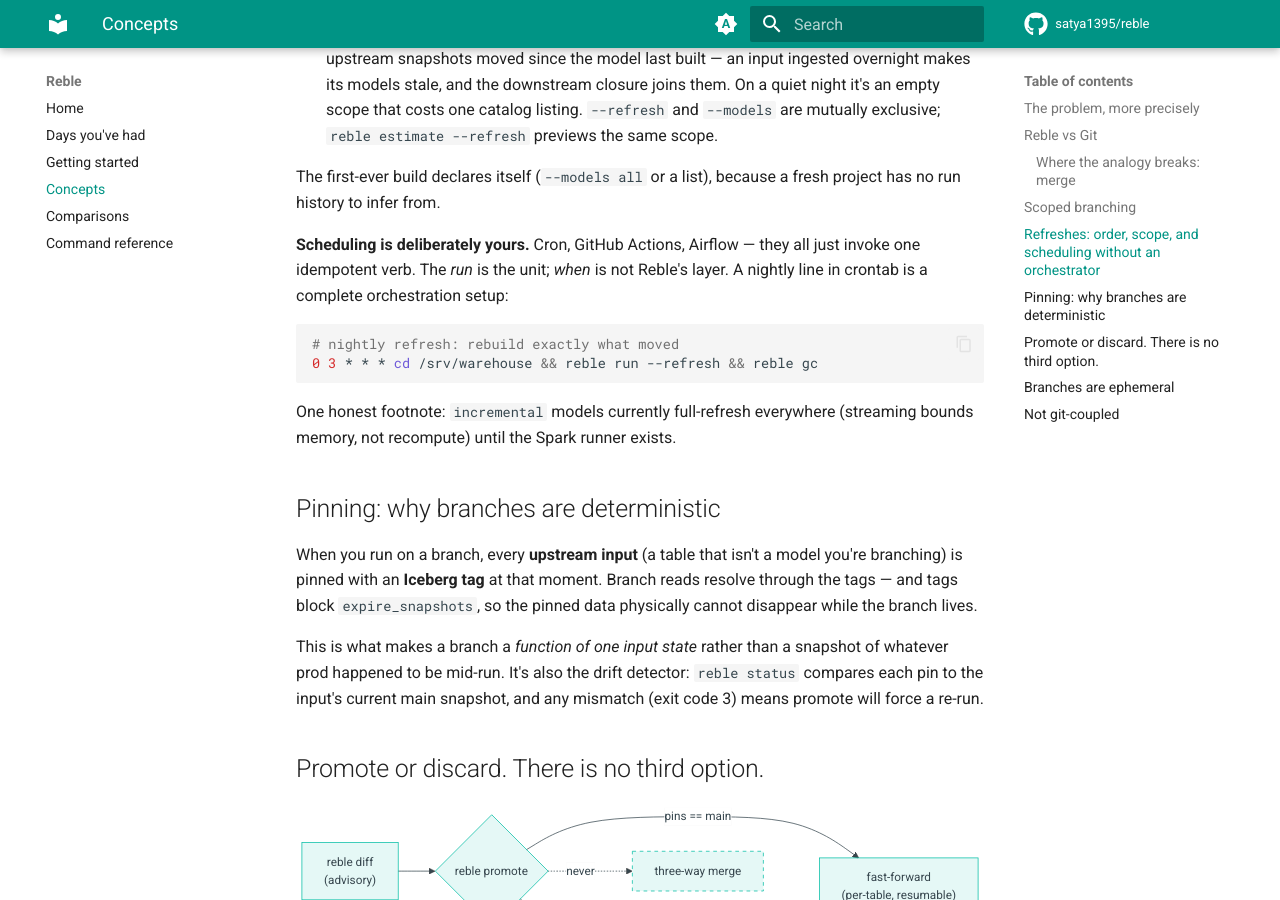
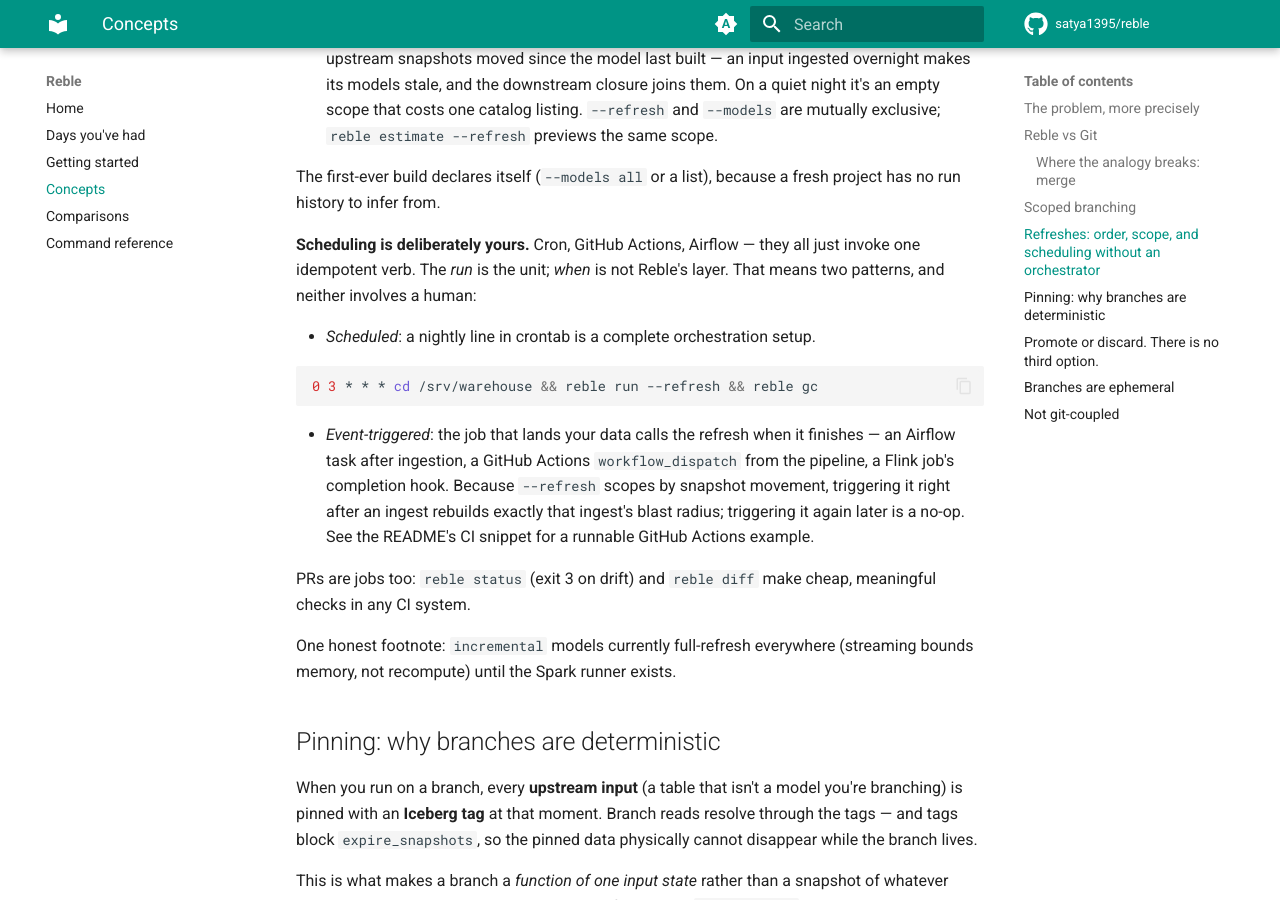
Before and after one commit to satya1395/reble, an MkDocs documentation site: the page built from docs/concepts.md, in a window 1280 px wide and 900 px high, scrolled down 2288 px. Built offline with MkDocs 1.6.1 and Material for MkDocs 9.7.7, drawn with Linux system fonts in a browser that asks for light colours; comment, search, counter and statistics services are not loaded.

Commit message:
docs: refreshes are job-triggered, not manual — CI patterns in README + concepts
README gains a runnable GitHub Actions refresh workflow (scheduled +
workflow_dispatch from ingestion); concepts' scheduling section covers
event-triggered refresh with the idempotency/no-op guarantee, and PRs as
checks (status exit 3, diff).

````diff
--- a/docs/concepts.md
+++ b/docs/concepts.md
@@ -97,12 +97,24 @@ fresh project has no run history to infer from.
 
 **Scheduling is deliberately yours.** Cron, GitHub Actions, Airflow — they
 all just invoke one idempotent verb. The *run* is the unit; *when* is not
-Reble's layer. A nightly line in crontab is a complete orchestration setup:
+Reble's layer. That means two patterns, and neither involves a human:
 
-```bash
-# nightly refresh: rebuild exactly what moved
-0 3 * * * cd /srv/warehouse && reble run --refresh && reble gc
-```
+- *Scheduled*: a nightly line in crontab is a complete orchestration setup.
+
+  ```bash
+  0 3 * * * cd /srv/warehouse && reble run --refresh && reble gc
+  ```
+
+- *Event-triggered*: the job that lands your data calls the refresh when it
+  finishes — an Airflow task after ingestion, a GitHub Actions
+  `workflow_dispatch` from the pipeline, a Flink job's completion hook.
+  Because `--refresh` scopes by snapshot movement, triggering it right
+  after an ingest rebuilds exactly that ingest's blast radius; triggering
+  it again later is a no-op. See the README's CI snippet for a runnable
+  GitHub Actions example.
+
+PRs are jobs too: `reble status` (exit 3 on drift) and `reble diff` make
+cheap, meaningful checks in any CI system.
 
 One honest footnote: `incremental` models currently full-refresh everywhere
 (streaming bounds memory, not recompute) until the Spark runner exists.
````
Also changed, not shown: README.md (+27 -0 lines).
